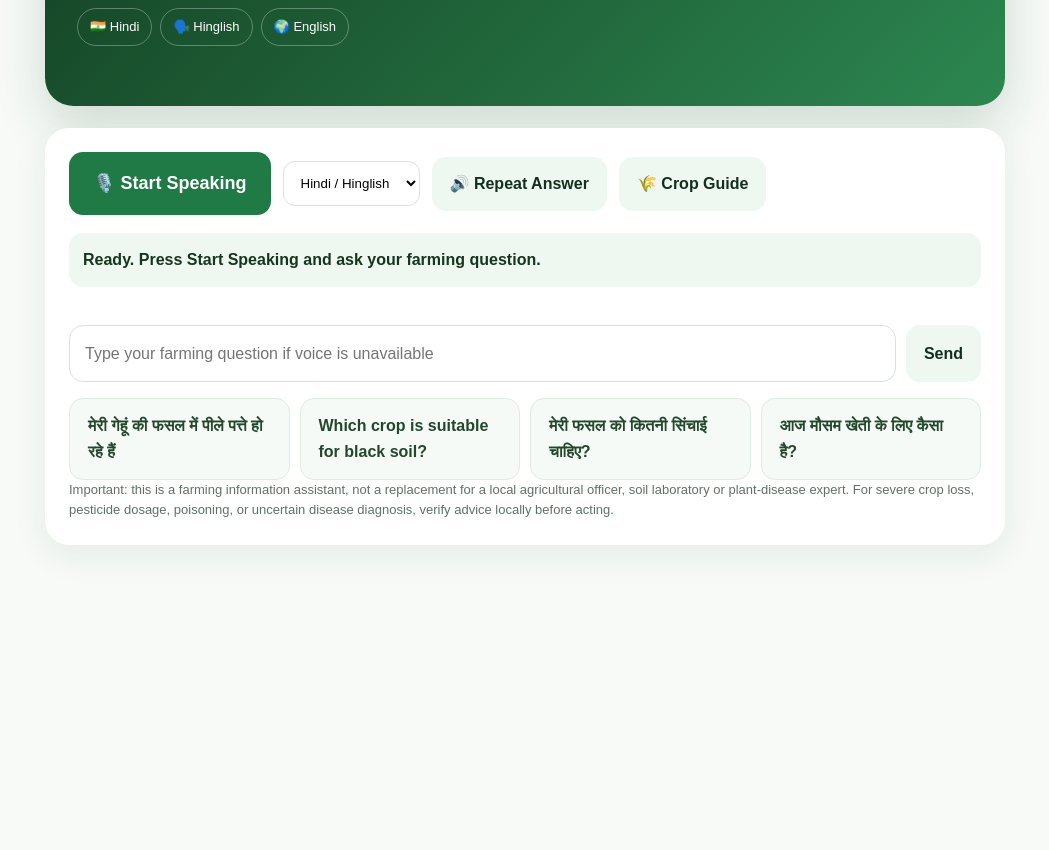
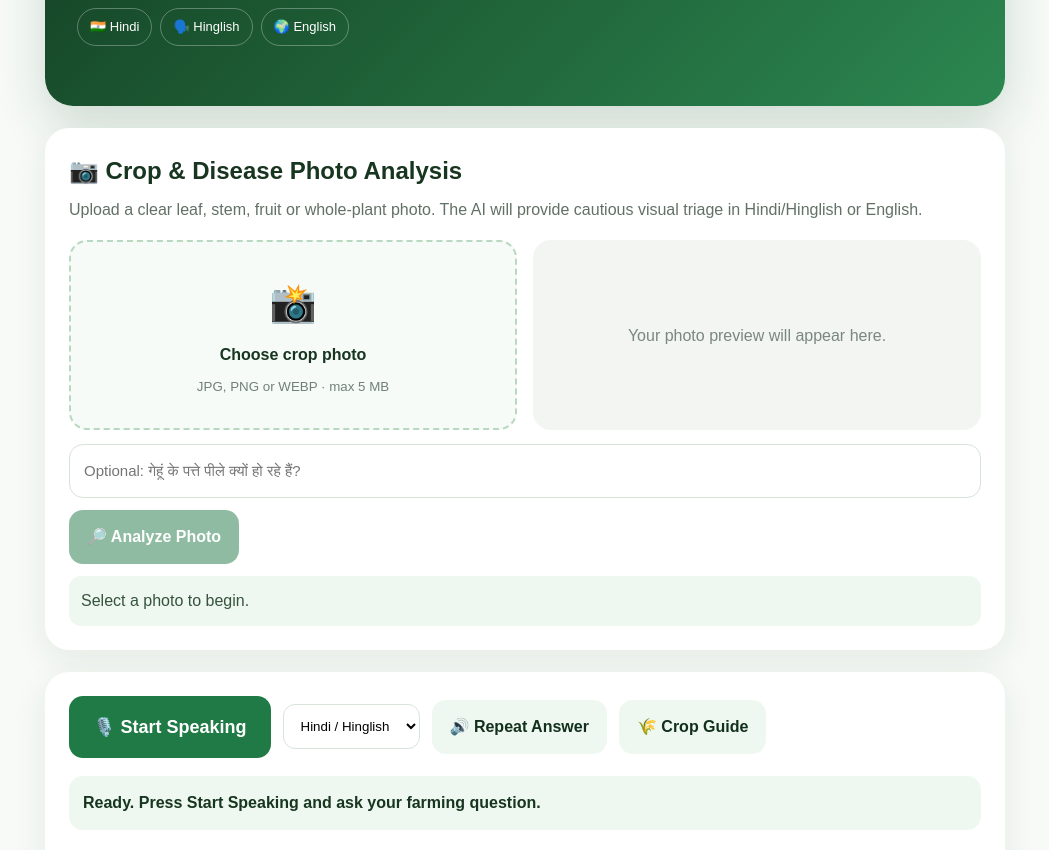
Before and after one commit to niitin001/organic-farming-system, a website: page voice-agent.html in a window 1280 px wide. Shown: the part 440-1290 px from the top of the page, without its empty margins (115-1164 px from the left). Before the commit the page ends 1065 px from the top, so only its background shows below. Drawn offline with Linux system fonts and the light colour scheme.

Commit message:
Add crop disease photo analysis UI

```diff
--- a/voice-agent.html
+++ b/voice-agent.html
@@ -23,6 +23,9 @@ button,.link-btn{border:0;border-radius:14px;padding:14px 18px;font-weight:700;c
 .manual{display:flex;gap:10px;margin-top:18px}.manual input{flex:1;padding:15px;border:1px solid #d7e3d9;border-radius:14px;font-size:16px}
 .examples{display:grid;grid-template-columns:repeat(auto-fit,minmax(190px,1fr));gap:10px;margin-top:16px}.example{text-align:left;background:#f6faf6;border:1px solid #e0ebe2;color:#23482e}
 .notice{font-size:13px;color:#617166;line-height:1.6}
+
+.photo-card{background:#fff;border-radius:24px;margin-top:22px;padding:24px;box-shadow:0 10px 35px rgba(20,60,30,.08)}
+.photo-head h2{margin:0 0 6px}.photo-head p{margin:0;color:#617166;line-height:1.6}.photo-grid{display:grid;grid-template-columns:1fr 1fr;gap:16px;margin-top:18px}.upload-box{min-height:190px;border:2px dashed #b9d8c1;border-radius:18px;background:#f7fbf8;display:flex;flex-direction:column;align-items:center;justify-content:center;gap:8px;text-align:center;cursor:pointer}.upload-box span{font-size:38px}.upload-box small{color:#718077}.upload-box input{display:none}.preview-wrap{min-height:190px;border-radius:18px;background:#f2f5f2;display:flex;align-items:center;justify-content:center;overflow:hidden;color:#7a887e;text-align:center}.preview-wrap img{display:none;width:100%;height:230px;object-fit:cover}.photo-question{width:100%;box-sizing:border-box;margin-top:14px;padding:14px;border:1px solid #d7e3d9;border-radius:14px;font-size:15px}.photo-btn{margin-top:12px;background:#1f7a45;color:#fff}.photo-btn:disabled{opacity:.5;cursor:not-allowed}.photo-status{margin-top:12px;padding:12px;border-radius:12px;background:#eef8f0;color:#36533e}.photo-result{margin-top:14px;padding:18px;border-radius:16px;background:#f7faf7;line-height:1.65;white-space:pre-wrap}.photo-result[hidden]{display:none}@media(max-width:700px){.photo-grid{grid-template-columns:1fr}}
 </style>
 </head>
 <body>
@@ -35,6 +38,19 @@ button,.link-btn{border:0;border-radius:14px;padding:14px 18px;font-weight:700;c
 <p>Talk naturally in Hindi, Hinglish or English. The guide can help with crop selection, soil, irrigation, weather, crop diseases and common farm questions.</p>
 <div class="langs"><span class="lang">🇮🇳 Hindi</span><span class="lang">🗣️ Hinglish</span><span class="lang">🌍 English</span></div>
 </section>
+
+
+<div class="photo-card">
+  <div class="photo-head"><div><h2>📷 Crop & Disease Photo Analysis</h2><p>Upload a clear leaf, stem, fruit or whole-plant photo. The AI will provide cautious visual triage in Hindi/Hinglish or English.</p></div></div>
+  <div class="photo-grid">
+    <label class="upload-box" for="cropPhoto"><span>📸</span><strong>Choose crop photo</strong><small>JPG, PNG or WEBP · max 5 MB</small><input id="cropPhoto" type="file" accept="image/jpeg,image/png,image/webp"></label>
+    <div class="preview-wrap"><img id="photoPreview" alt="Crop photo preview"><div id="photoPlaceholder">Your photo preview will appear here.</div></div>
+  </div>
+  <input id="photoQuestion" class="photo-question" placeholder="Optional: गेहूं के पत्ते पीले क्यों हो रहे हैं?">
+  <button id="analyzePhoto" class="photo-btn" disabled>🔎 Analyze Photo</button>
+  <div id="photoStatus" class="photo-status">Select a photo to begin.</div>
+  <div id="photoResult" class="photo-result" hidden></div>
+</div>
 
 <section class="voice-card">
 <div class="controls">
@@ -108,6 +124,11 @@ document.getElementById('send').onclick=()=>{const q=manual.value.trim();if(q){m
 manual.addEventListener('keydown',e=>{if(e.key==='Enter')document.getElementById('send').click()});
 document.getElementById('speakLast').onclick=()=>{if(lastAnswer)speak(lastAnswer)};
 document.querySelectorAll('.example').forEach(b=>b.onclick=()=>answer(b.textContent));
+
+const cropPhoto=document.getElementById('cropPhoto'),photoPreview=document.getElementById('photoPreview'),photoPlaceholder=document.getElementById('photoPlaceholder'),analyzePhoto=document.getElementById('analyzePhoto'),photoStatus=document.getElementById('photoStatus'),photoResult=document.getElementById('photoResult'),photoQuestion=document.getElementById('photoQuestion');
+let selectedPhoto='';
+cropPhoto.addEventListener('change',()=>{const file=cropPhoto.files?.[0];if(!file)return;if(!['image/jpeg','image/png','image/webp'].includes(file.type)){photoStatus.textContent='Please choose JPG, PNG or WEBP.';analyzePhoto.disabled=true;return}if(file.size>5*1024*1024){photoStatus.textContent='Image is too large. Maximum size is 5 MB.';analyzePhoto.disabled=true;return}const reader=new FileReader();reader.onload=()=>{selectedPhoto=reader.result;photoPreview.src=selectedPhoto;photoPreview.style.display='block';photoPlaceholder.style.display='none';analyzePhoto.disabled=false;photoStatus.textContent='Photo ready. Add a question if you want, then analyze.';photoResult.hidden=true};reader.readAsDataURL(file)});
+analyzePhoto.onclick=async()=>{if(!selectedPhoto)return;analyzePhoto.disabled=true;photoStatus.textContent='Analyzing photo… कृपया थोड़ा इंतज़ार करें।';photoResult.hidden=true;try{const r=await fetch('/api/crop-image-analysis',{method:'POST',headers:{'Content-Type':'application/json'},body:JSON.stringify({imageData:selectedPhoto,question:photoQuestion.value.trim()})});const d=await r.json();if(!r.ok)throw new Error(d.error||'Analysis failed');photoResult.textContent=d.answer;photoResult.hidden=false;addBubble('📷 Photo analysis: '+d.answer,'assistant');speak(d.answer);photoStatus.textContent='Analysis complete. For important crop decisions, verify locally.'}catch(e){photoStatus.textContent=e.message||'Unable to analyze photo right now.'}finally{analyzePhoto.disabled=false}};
 </script>
 </body>
 </html>
```
